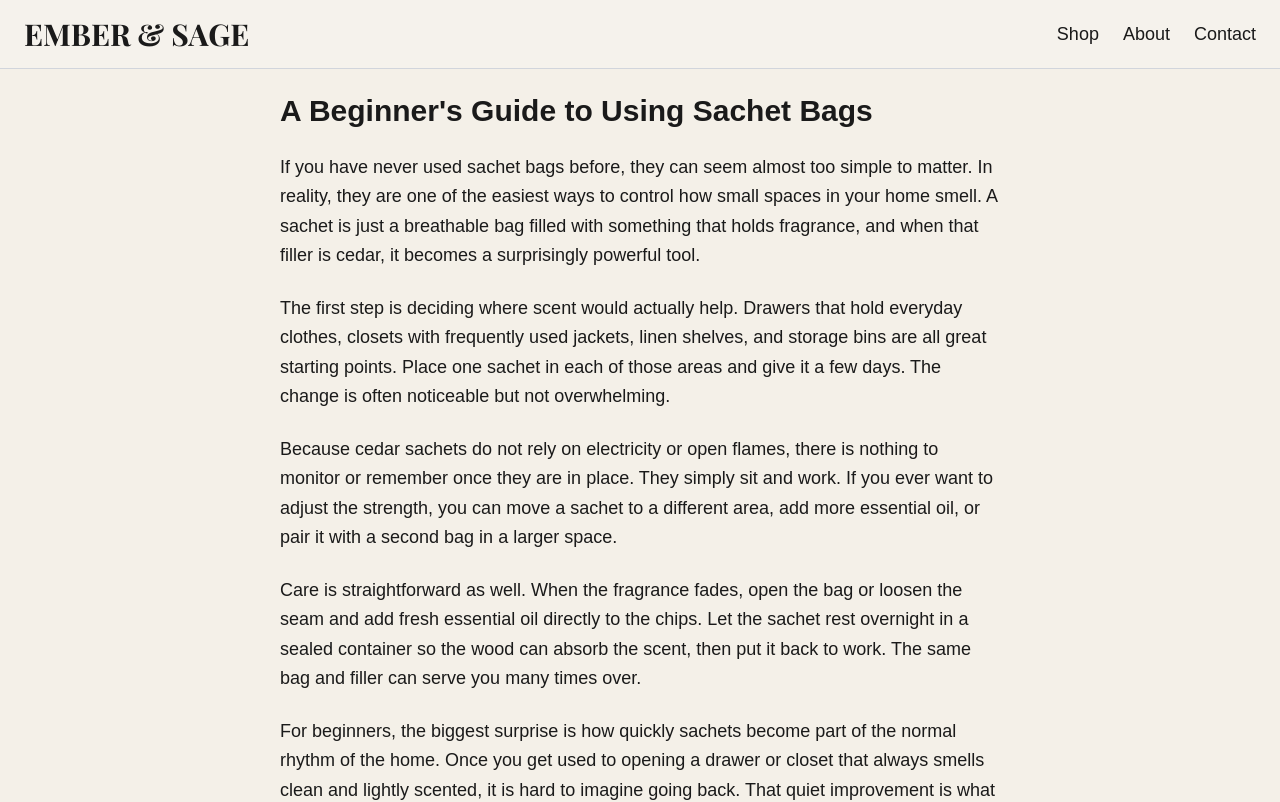
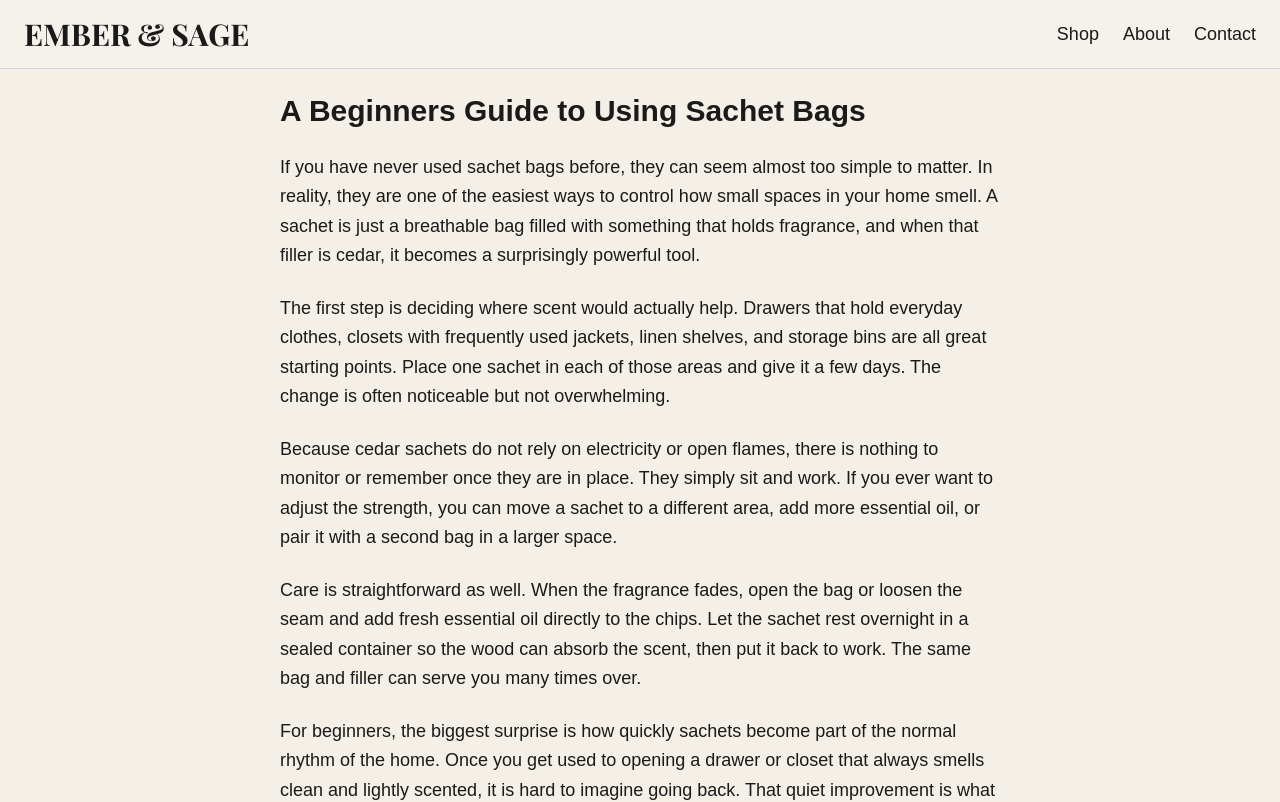
Before and after one commit to reeseleonb-crypto/ember-sage-site, a Next.js app: page /blog/sachet-beginner-guide in a window 1280 px wide. Shown: the top 802 px of the page. Built offline with nearby package versions, Linux system fonts and the light colour scheme.

Commit message:
Final content fixes and image sync

```diff
--- a/src/app/blog/sachet-beginner-guide/page.tsx
+++ b/src/app/blog/sachet-beginner-guide/page.tsx
@@ -6,7 +6,7 @@
 export default function Page() {
   return (
     <main className="max-w-3xl mx-auto p-6 text-lg leading-relaxed space-y-6">
-      <h1 className="text-3xl font-bold mb-6">A Beginner&apos;s Guide to Using Sachet Bags</h1>
+      <h1 className="text-3xl font-bold mb-6">A Beginners Guide to Using Sachet Bags</h1>
       <article className="space-y-6">
         <p>If you have never used sachet bags before, they can seem almost too simple to matter. In reality, they are one of the easiest ways to control how small spaces in your home smell. A sachet is just a breathable bag filled with something that holds fragrance, and when that filler is cedar, it becomes a surprisingly powerful tool.</p>
 
```
